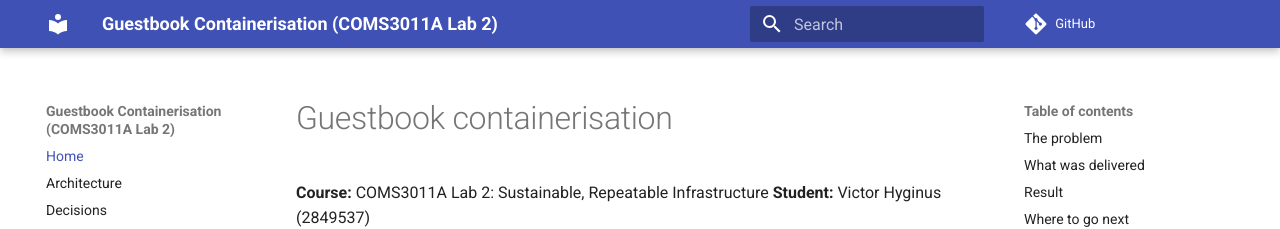
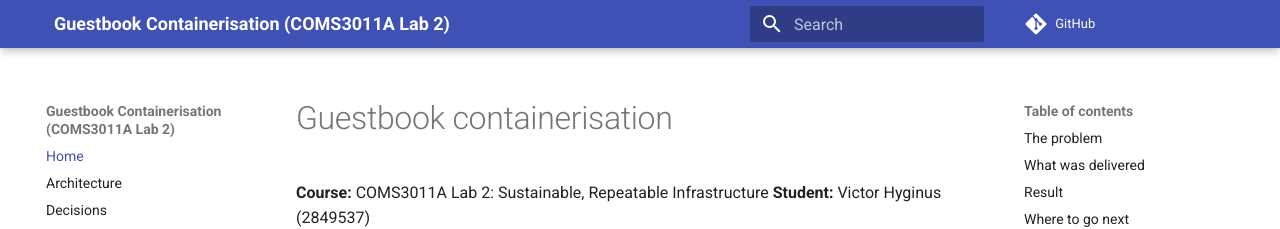
Before and after one commit to IcedMallard4334/Guestbook-in-Containers, an MkDocs documentation site: the page built from docs/index.md, in a window 1280 px wide. Shown: the top 229 px of the page. Built offline with MkDocs 1.6.1 and Material for MkDocs 9.7.7, drawn with Linux system fonts in a browser that asks for light colours; comment, search, counter and statistics services are not loaded.

Commit message:
Hide the header logo icon on the docs site
Assisted-by: Claude-Code[Claude Sonnet 5.5]

```diff
--- /dev/null
+++ b/docs/stylesheets/extra.css
@@ -0,0 +1,4 @@
+/* Hide the default Material logo icon in the header */
+.md-header__button.md-logo {
+  display: none;
+}
--- a/mkdocs.yml
+++ b/mkdocs.yml
@@ -9,6 +9,9 @@ theme:
   features:
     - navigation.sections
     - content.code.copy
+
+extra_css:
+  - stylesheets/extra.css
 
 markdown_extensions:
   - admonition
```
